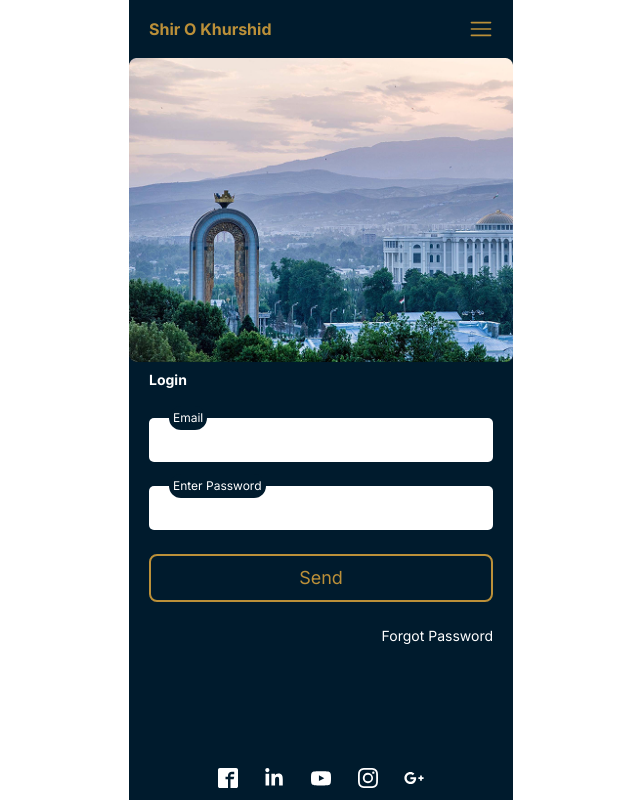
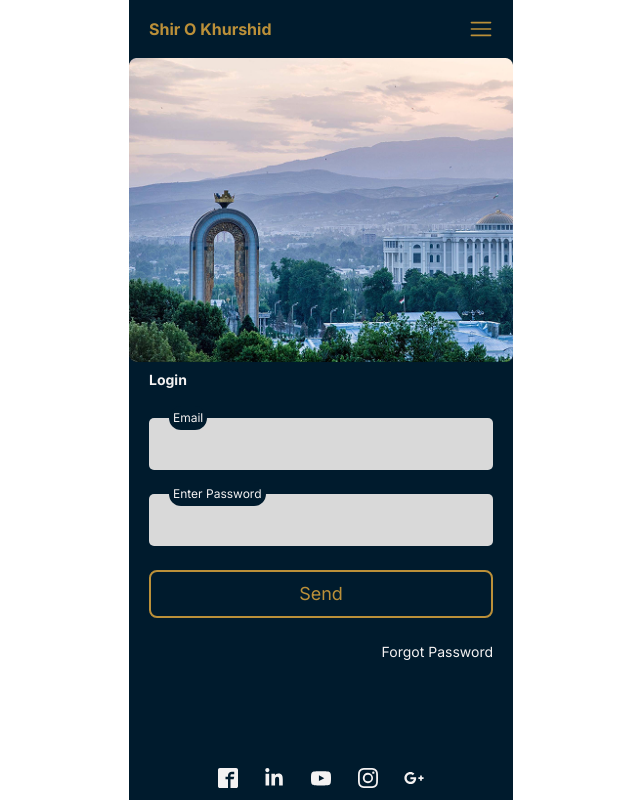
Before and after one commit to maryammohebbi/ShiroKhurshid-Luxe-Travel, a Next.js app: page /login in a window 1280 px wide. Shown: the whole page, without its empty margins (319-959 px from the left). Built offline with nearby package versions, Linux system fonts and the light colour scheme.

Commit message:
minor changes

```diff
--- a/src/app/(auth)/login/page.jsx
+++ b/src/app/(auth)/login/page.jsx
@@ -24,7 +24,7 @@ function Login() {
         className="mb-2"
       />
       <div className="mb-7">
-        <h3 className="text-sm font-bold text-white px-5">Login</h3>
+        <h3 className="text-sm font-bold text-graySecTwo px-5">Login</h3>
       </div>
       <form className="px-5 mb-1">
         <TextField title="Email" />
@@ -32,7 +32,9 @@ function Login() {
         <FormButton title="Send" />
       </form>
       <Link href={'#'}>
-        <p className="text-white text-right p-5 text-sm">Forgot Password</p>
+        <p className="text-graySecTwo text-right p-5 text-sm">
+          Forgot Password
+        </p>
       </Link>
       <SNS />
     </div>
--- a/src/app/globals.css
+++ b/src/app/globals.css
@@ -12,6 +12,9 @@
   --font-sans: var(--font-inter);
   --color-primary: #001b2d;
   --color-secondary: #bb9039;
+  --color-grayPrimary: #8e8d8d;
+  --color-graySecondary: #d9d9d9;
+  --color-graySecTwo: #f4f2f2;
 }
 
 @media (prefers-color-scheme: dark) {
--- a/src/app/page.jsx
+++ b/src/app/page.jsx
@@ -1,7 +1,7 @@
 export default function Home() {
   return (
     <div className="w-full">
-      <h1 className="text-white text-xl">Hello World!</h1>
+      <h1 className="text-graySecTwo text-xl">Hello World!</h1>
     </div>
   )
 }
--- a/src/ui/SNS.jsx
+++ b/src/ui/SNS.jsx
@@ -8,7 +8,7 @@ import Link from 'next/link'
 
 function SNS() {
   return (
-    <div className="w-[60%] flex justify-between text-white text-xl mx-auto mt-auto p-3">
+    <div className="w-[60%] flex justify-between text-graySecTwo text-xl mx-auto mt-auto p-3">
       <Link href={'#'}>
         <ImFacebook2 />
       </Link>
--- a/src/ui/TextField.jsx
+++ b/src/ui/TextField.jsx
@@ -5,13 +5,13 @@ function TextField({ title, type = 'text' }) {
     <div className="relative mb-6">
       <label
         htmlFor=""
-        className="text-white text-xs bg-primary p-1 rounded-xl absolute -top-3 left-5"
+        className="text-graySecTwo text-xs bg-primary p-1 rounded-xl absolute -top-3 left-5"
       >
         {title}
       </label>
       <input
         type={type}
-        className="w-full bg-white p-2 rounded-[5px] text-lg"
+        className="w-full bg-graySecondary p-4 rounded-[5px] text-sm"
       />
     </div>
   )
```
